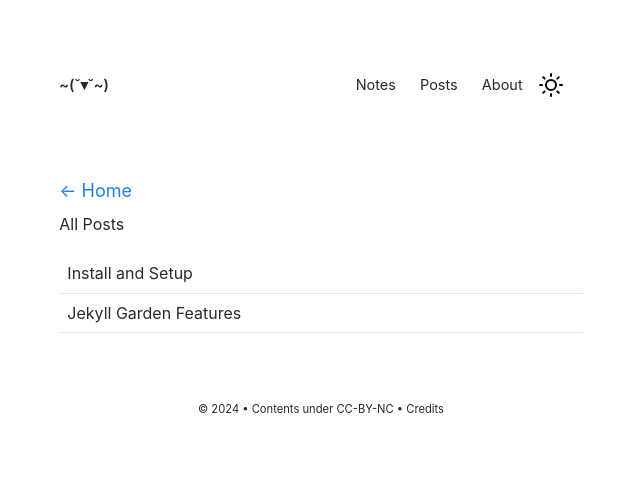
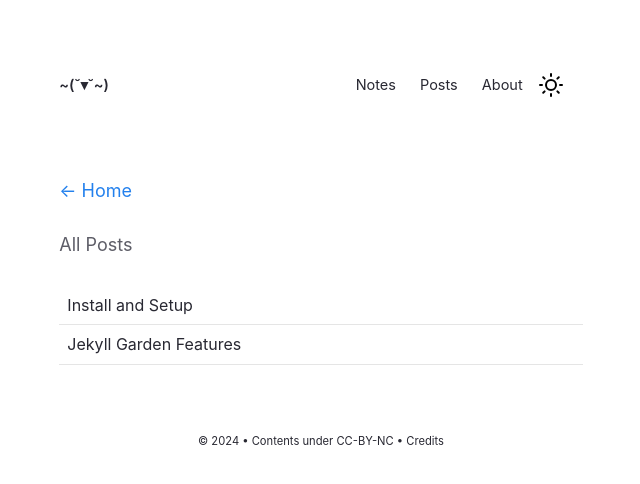
Before and after one commit to dzjkb/dzjkb.github.io, a Jekyll site: the page built from pages/posts.md, in a window 1280 px wide. Shown: the top 484 px of the page, without its empty margins (319-959 px from the left). Built offline with Jekyll 4.4.1, drawn with Linux system fonts in a browser that asks for light colours.

Commit message:
fix posts on homepage

```diff
--- a/_includes/Homepage.html
+++ b/_includes/Homepage.html
@@ -16,7 +16,7 @@
     </a>
 
     <div class="home-wrapper">
-            {% assign posts = site.notes | where: 'category', 'post' | where: 'feed', 'show' | sort: 'date' | reverse %}
+            {% assign posts = site.posts | where: 'feed', 'show' | sort: 'date' | reverse %}
             {% for post in posts limit: 5 %}
             <div class="homelist-feed"> <a href="{{ post.url }}">{{ post.title }}</a></div>
             {% endfor %}
--- a/_layouts/Post.html
+++ b/_layouts/Post.html
@@ -127,7 +127,7 @@
                 <!--- Post Feed Layout-->
                 {%- if page.permalink == "/posts" -%}
                 <h5 class="meta-title"><a href="/">← Home</a></h5>
-                <div class="jumbo">{{page.title}}</div>
+                <h5>{{page.title}}</h5>
                     {%- include Content.html -%}
                     {% for post in site.posts %}
                         <div class="list-feed">
```
